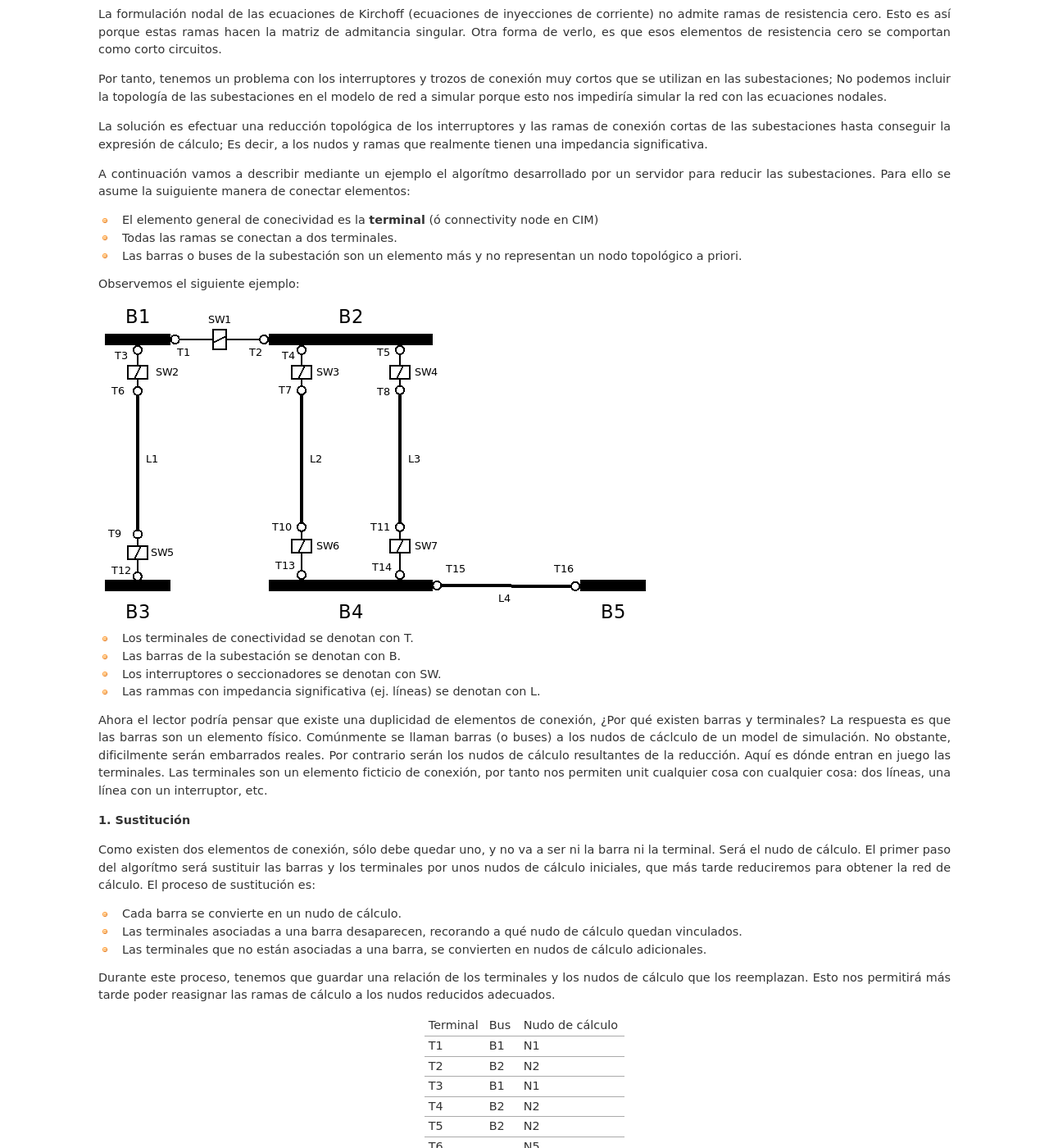
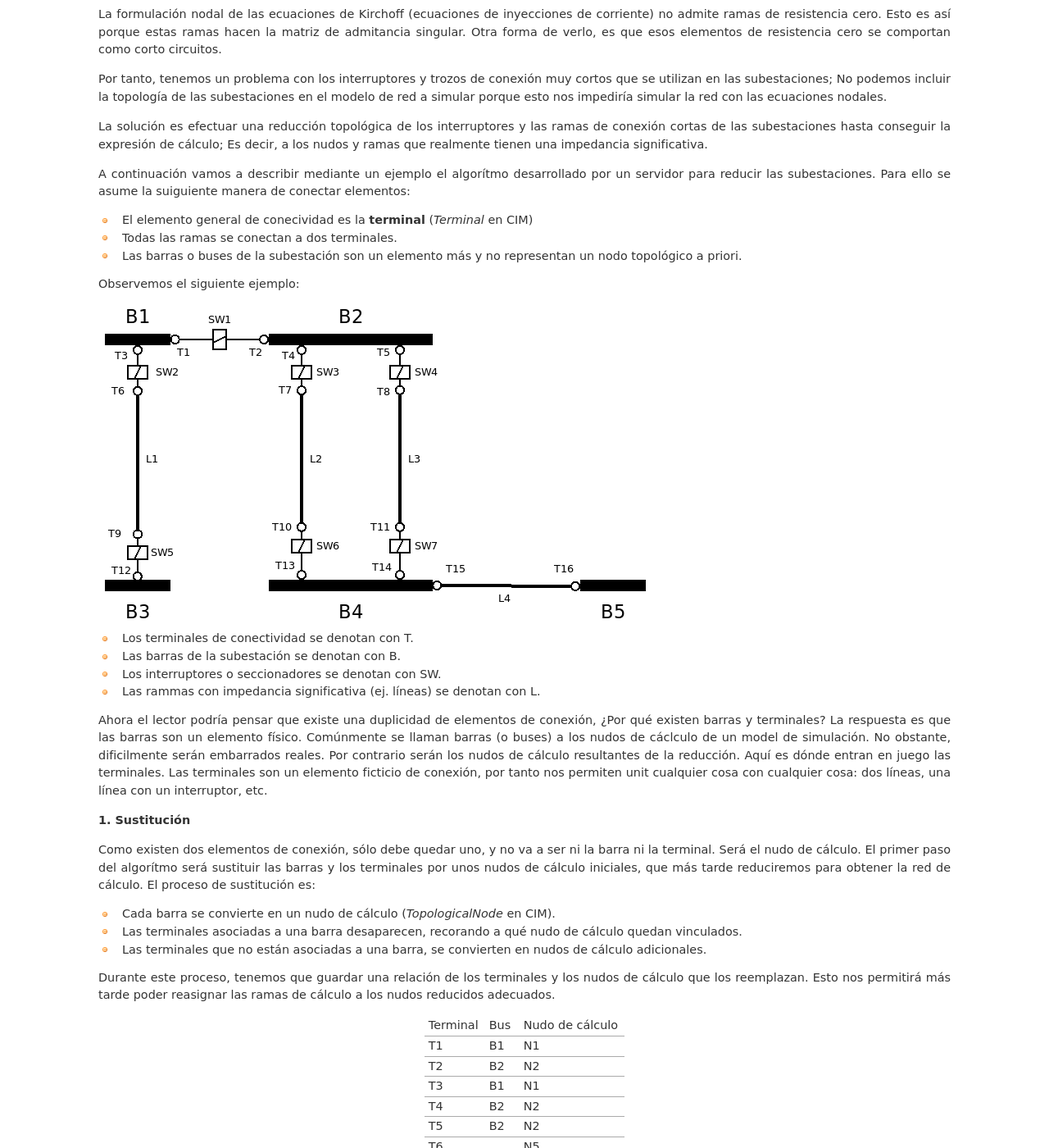
Before and after one commit to SanPen/ModeladoPractico, a Sphinx documentation site: the page built from doc/chapter_5_topological_model.rst, in a window 1280 px wide and 1400 px high, scrolled down 7759 px. Shown: the whole window at 82% size. Built offline with Sphinx 7.4.7, drawn with Linux system fonts in a browser that asks for light colours.

Commit message:
Done editing the substation reduction for now

```diff
--- a/doc/chapter_5_topological_model.rst
+++ b/doc/chapter_5_topological_model.rst
@@ -568,7 +568,7 @@ impedancia significativa.
 A continuación vamos a describir mediante un ejemplo el algorítmo desarrollado por un servidor para
 reducir las subestaciones. Para ello se asume la suiguiente manera de conectar elementos:
 
-- El elemento general de conecividad es la **terminal** (ó connectivity node en CIM)
+- El elemento general de conecividad es la **terminal** (`Terminal` en CIM)
 - Todas las ramas se conectan a dos terminales.
 - Las barras o buses de la subestación son un elemento más y no representan un nodo topológico a priori.
 
@@ -597,7 +597,7 @@ el nudo de cálculo. El primer paso del algorítmo será sustituir las barras y
 nudos de cálculo iniciales, que más tarde reduciremos para obtener la red de cálculo.
 El proceso de sustitución es:
 
-- Cada barra se convierte en un nudo de cálculo.
+- Cada barra se convierte en un nudo de cálculo (`TopologicalNode` en CIM).
 - Las terminales asociadas a una barra desaparecen, recorando a qué nudo de cálculo quedan vinculados.
 - Las terminales que no están asociadas a una barra, se convierten en nudos de cálculo adicionales.
 
```
